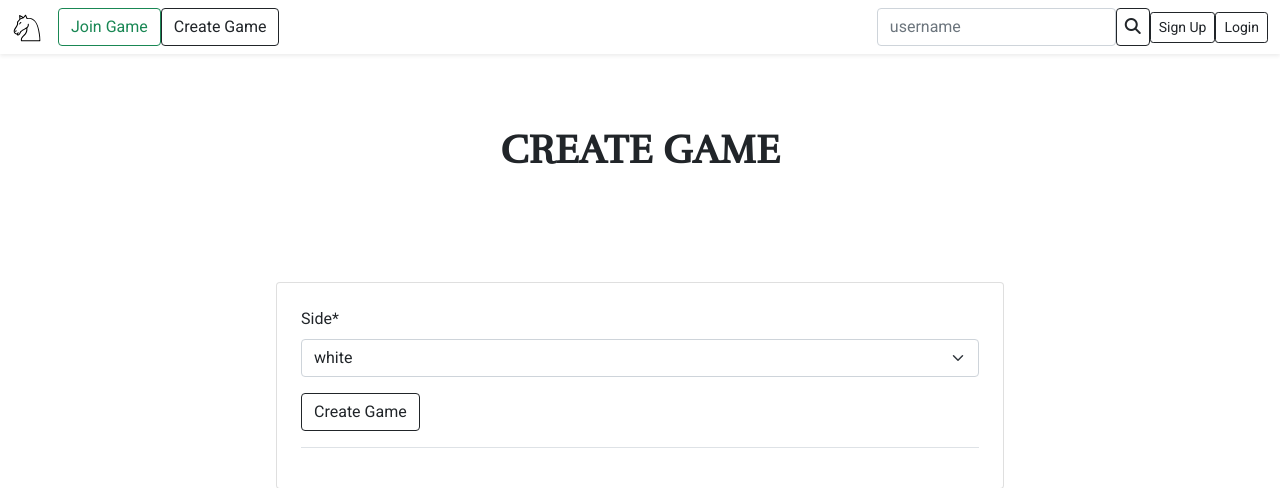
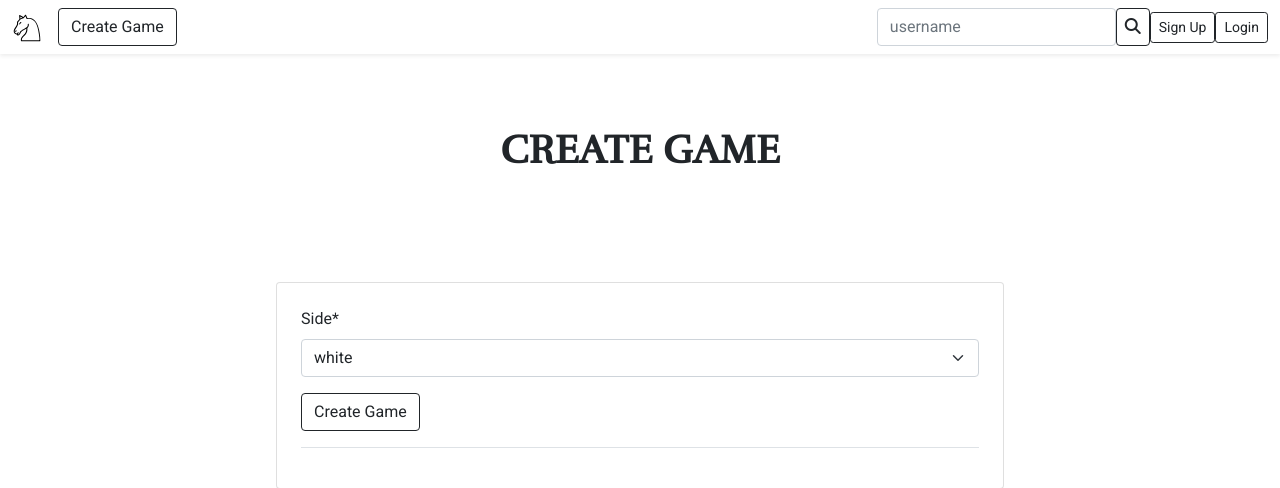
Before and after one commit to galaddirie/chess, a Django app: page /create/ in a window 1280 px wide. Shown: the top 488 px of the page. Run offline with Django 4.2, Linux system fonts and the light colour scheme; some libraries are stand-ins or nearby versions.

Commit message:
Revert "Revert "Create OnlineMatchRefactor.js""

```diff
--- a/templates/base.html
+++ b/templates/base.html
@@ -55,7 +55,8 @@
           <ul class="navbar-nav me-auto my-2 my-lg-0">
             <li>
               <div class="nav-item" >
-              <a class="" href="{% url 'create-game-page' %}"><button class="btn btn-md btn-outline-success">Join Game</button></a>
+                <!-- <a class="" href="{% url 'create-game-page' %}"><button class="btn btn-md btn-outline-success">Join Game</button></a>
+               -->
               </div>
             </li>
             <li>
```
